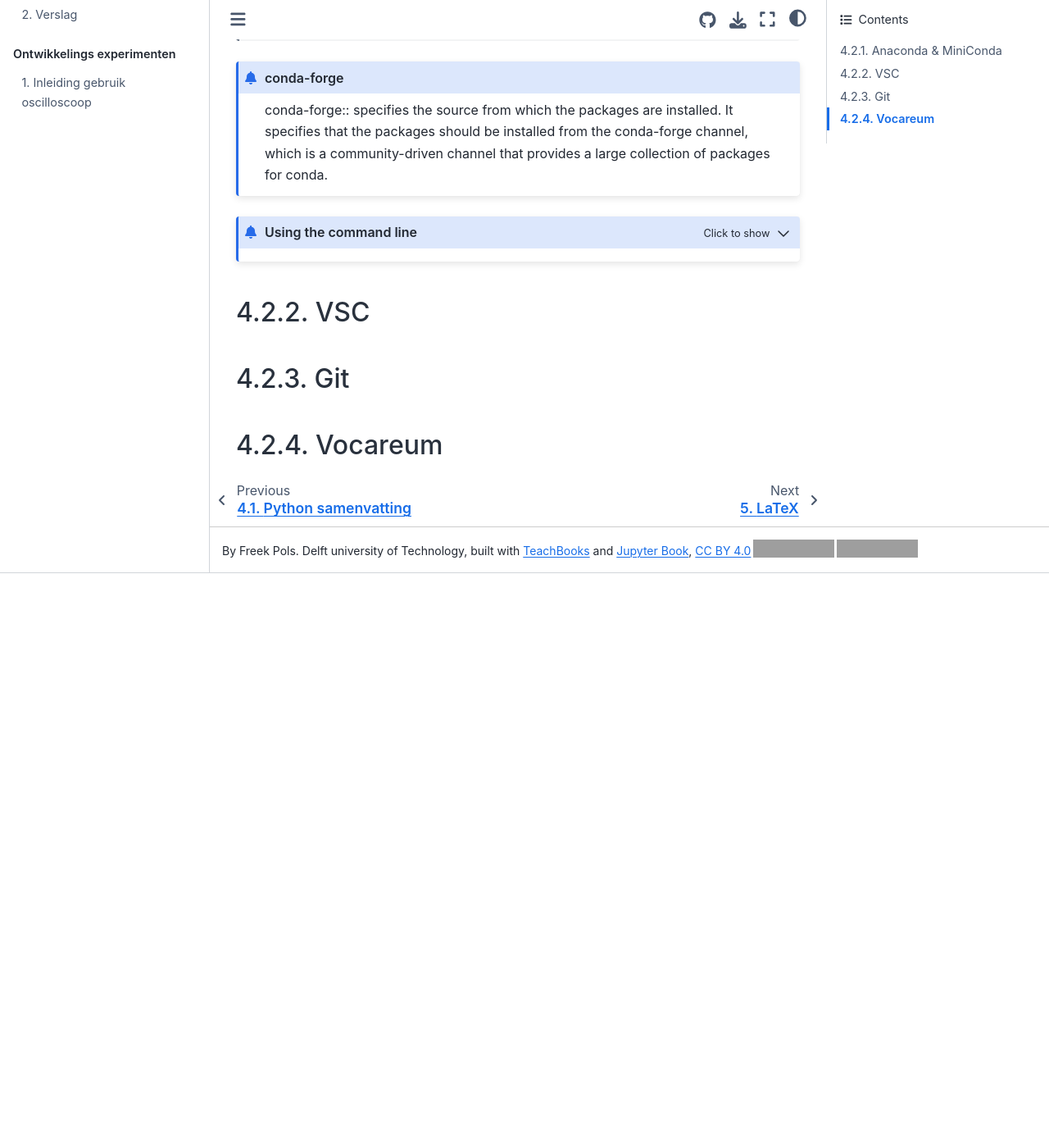
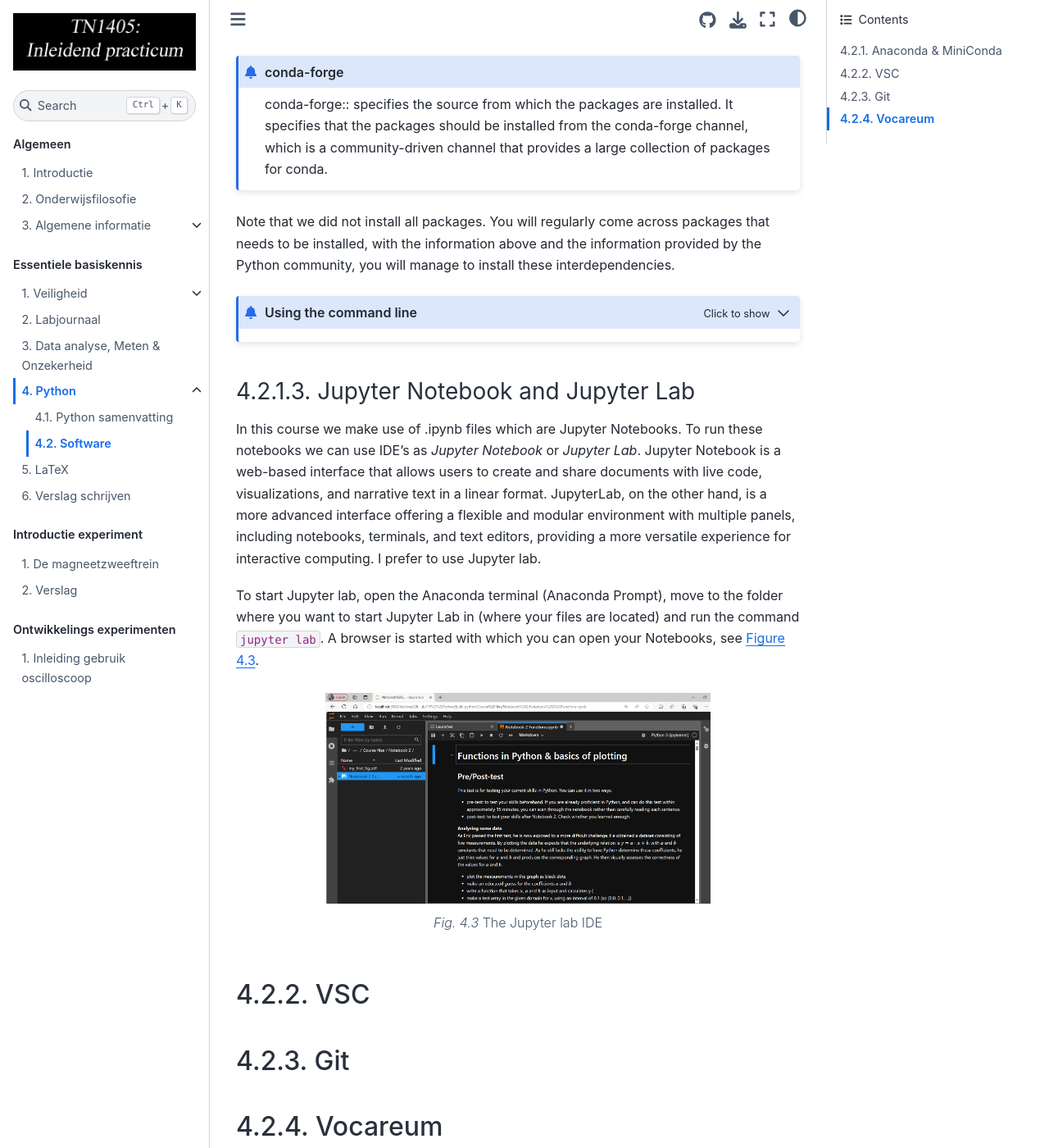
Before and after one commit to Contemporary-Physicslab/NP-new-style, a Jupyter Book: the page built from book/Deel2/Python/Software.md, in a window 1280 px wide and 1400 px high, scrolled down 1767 px. Shown: the whole window at 82% size. Built offline with Jupyter Book 1.0.4 settings and Sphinx 7.4.7 and the Sphinx Book theme 1.1.4, drawn with Linux system fonts in a browser that asks for light colours; pages that are not in the unit, such as notebooks, are missing from menus; comment, search, counter and statistics services are not loaded; before the commit the page ends 2466 px from its top, so only the background shows below that; some of the changed text lies outside the part shown; grey boxes are pictures that could not be loaded.

Commit message:
update software

`````diff
--- a/book/Deel2/Python/Software.md
+++ b/book/Deel2/Python/Software.md
@@ -8,14 +8,16 @@ Python is an interpreter programming language and thus needs an interpreter (som
 The main difference is the amount of disk space required (~4GB for Anaconda, 50 MB for Miniconda). Where Anaconda has already installed all main packages (and libraries) for you, you control with Miniconda what you want to install. Hence, Miniconda is a minimal installer for the Anaconda distribution. It only includes the `conda` package manager and Python, along with their dependencies. It does not come with any pre-installed packages except for these essentials. That also means that it lacks a graphical user interface which is available with Anaconda.
 
 ### Install Anaconda
-If you want to install Anaconda, see their [website](https://docs.anaconda.com/anaconda/install/). Once installed, you can open Anaconda and choose your *interactive development environments* (IDE), the interface in which you will write your code. We most often use Jupyter Notebook.
+If you want to install Anaconda, see their [website](https://docs.anaconda.com/anaconda/install/). Once installed, you can open Anaconda and choose your *interactive development environments* (IDE), the interface in which you will write your code. We most often use Jupyter Notebook or Jupyter Lab.
 
 ### Install Miniconda
 We recommend, however, to install Miniconda since it gives you a better idea how your computer works, have more control of what is being installed and takes far less disk space. To install Miniconda, download and run the .exe file as described on their [website](https://docs.anaconda.com/miniconda/miniconda-install/)
 
 Once installed, open the anaconda prompt. This opens a terminal (a text-based interface used to interact with the operating system by executing commands, scripts, or programs). To check whether the installation is correct and which version is installed, type:
 
-> conda --version
+```{code}
+conda --version
+```
 
 and press enter, the terminal will return the conda version.
 
@@ -41,13 +43,15 @@ For the packages, run the commands:
 conda-forge:: specifies the source from which the packages are installed. It specifies that the packages should be installed from the conda-forge channel, which is a community-driven channel that provides a large collection of packages for conda.
 ```
 
+Note that we did not install all packages. You will regularly come across packages that needs to be installed, with the information above and the information provided by the Python community, you will manage to install these interdependencies.
+
 ````{admonition} Using the command line
 :class: dropdown
 Normally we navigate through our folders by using a graphic interface and clicking through the folders. However, there is another way to navigate through your folders, namely using the command line as we are doing with Anaconda prompt.
 
 When you run the command `dir` it returns the folders and files in the folder you are currently in. You can go to another folder by running the command `cd NAMEFOLDER`. If you want to move to a higher folder, run the command `cd ..`
 
-```{figure} terminaldir.png
+```{figure} terminaldir.PNG
 ---
 name:
 width: 70%
@@ -57,6 +61,20 @@ Moving through your folder with the command line
 
 ````
 
+### Jupyter Notebook and Jupyter Lab
+In this course we make use of .ipynb files which are Jupyter Notebooks. To run these notebooks we can use IDE's as *Jupyter Notebook* or *Jupyter Lab*. Jupyter Notebook is a web-based interface that allows users to create and share documents with live code, visualizations, and narrative text in a linear format. JupyterLab, on the other hand, is a more advanced interface offering a flexible and modular environment with multiple panels, including notebooks, terminals, and text editors, providing a more versatile experience for interactive computing. I prefer to use Jupyter lab.
+
+To start Jupyter lab, open the Anaconda terminal (Anaconda Prompt), move to the folder where you want to start Jupyter Lab in (where your files are located) and run the command `jupyter lab`. A browser is started with which you can open your Notebooks, see {numref}`Figure {number} <fig_jl>`.
+
+```{figure} jupyterlab.PNG
+---
+name: fig_jl
+width: 70%
+---
+The Jupyter lab IDE
+```
+
+
 
 
 ## VSC
`````
Also changed, not shown: book/Deel2/Python/jupyterlab.PNG (added).
